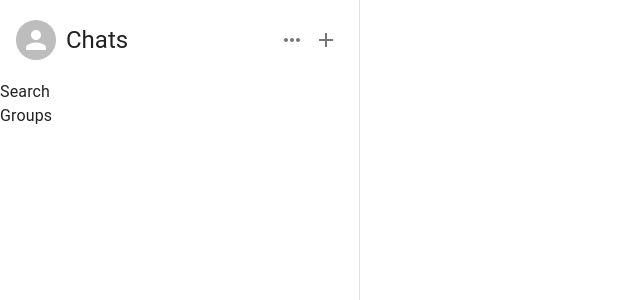
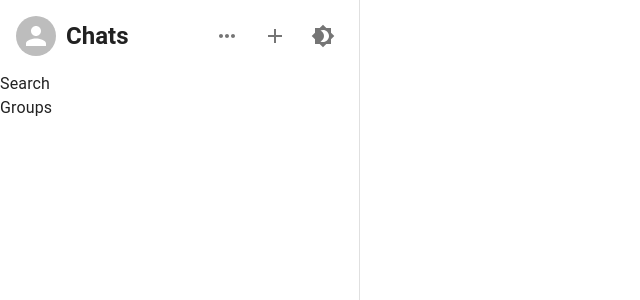
Before and after one commit to djaspir/chat-app-firebase, a React (Create React App) app: page / in a window 1280 px wide. Shown: the top 300 px of the page, without its empty margins (0-640 px from the left). Built offline with nearby package versions, Linux system fonts and the light colour scheme.

Commit message:
Finish Basic UserPanel Layout

```diff
--- a/src/components/Sidebar/UserPanel.tsx
+++ b/src/components/Sidebar/UserPanel.tsx
@@ -1,4 +1,6 @@
 import AddIcon from "@mui/icons-material/Add";
+import Brightness4Icon from "@mui/icons-material/Brightness4";
+import Brightness7Icon from "@mui/icons-material/Brightness7";
 import MoreHorizIcon from "@mui/icons-material/MoreHoriz";
 import Avatar from "@mui/material/Avatar";
 import Box from "@mui/material/Box";
@@ -6,15 +8,15 @@ import IconButton from "@mui/material/IconButton";
 import Typography from "@mui/material/Typography";
 import { makeStyles } from "tss-react/mui";
 
-const useStyles = makeStyles()({
+const useStyles = makeStyles()((theme) => ({
   bold: {
-    fontweight: 700,
+    fontWeight: 700,
   },
 
   iconButton: {
-    // backgroundColor: "#f0f2f5",
+    marginLeft: theme.spacing(1),
   },
-});
+}));
 
 const UserPanel = () => {
   const { classes } = useStyles();
@@ -24,8 +26,7 @@ const UserPanel = () => {
       display="flex"
       alignItems="center"
       justifyContent="space-between"
-      mx={"16px"}
-      my={"20px"}
+      m={2}
     >
       <Box display="flex" alignItems="center" width="100%">
         <Avatar />
@@ -36,12 +37,21 @@ const UserPanel = () => {
         </Box>
       </Box>
       <Box display="flex" alignItems="center">
-        <IconButton size="small" className={classes.iconButton}>
+        <IconButton className={classes.iconButton}>
           <MoreHorizIcon />
         </IconButton>
-        <IconButton size="small">
+        <IconButton className={classes.iconButton}>
           <AddIcon />
         </IconButton>
+        {true ? (
+          <IconButton className={classes.iconButton}>
+            <Brightness4Icon />
+          </IconButton>
+        ) : (
+          <IconButton className={classes.iconButton}>
+            <Brightness7Icon />
+          </IconButton>
+        )}
       </Box>
     </Box>
   );
--- a/src/index.tsx
+++ b/src/index.tsx
@@ -1,14 +1,31 @@
-import { CssBaseline } from "@mui/material";
+import { CssBaseline, PaletteOptions } from "@mui/material";
+import { createTheme, ThemeProvider } from "@mui/material/styles";
 import React from "react";
 import ReactDOM from "react-dom/client";
 import App from "./App";
+
+type CustomPaletteOptions = PaletteOptions & {
+  type: string;
+};
+
+// TODO Theming with Redux
+
+const theme = createTheme({});
+
+const darkTheme = createTheme({
+  palette: {
+    type: "dark",
+  } as CustomPaletteOptions,
+});
 
 const root = ReactDOM.createRoot(
   document.getElementById("root") as HTMLElement
 );
 root.render(
   <React.StrictMode>
-    <CssBaseline />
-    <App />
+    <ThemeProvider theme={true ? theme : darkTheme}>
+      <CssBaseline />
+      <App />
+    </ThemeProvider>
   </React.StrictMode>
 );
```
Also changed, not shown: tsconfig.json (+7 -9 lines).
